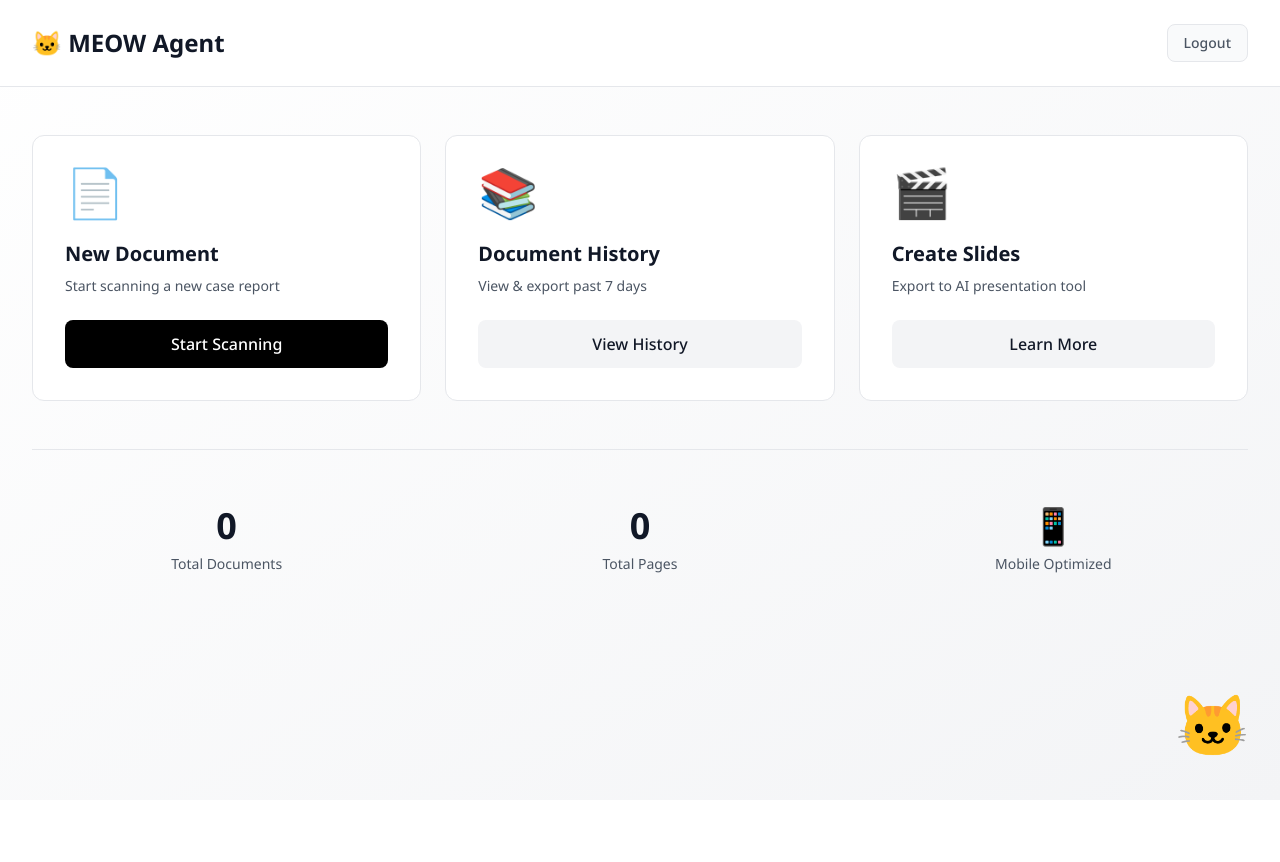
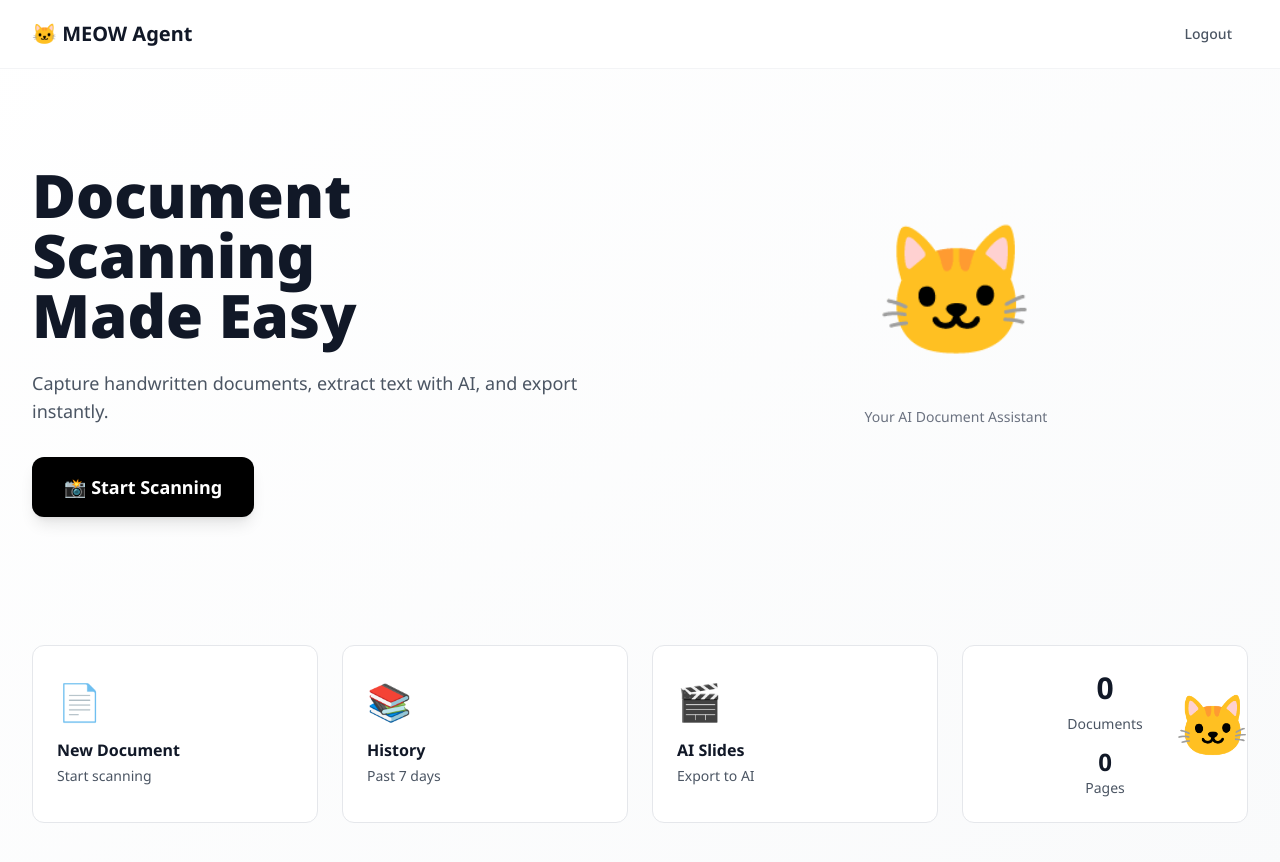
Before and after one commit to Aimclinton/meow-agent, a React (Vite) app: page / in a window 1280 px wide. Both pictures are taken after typing "Sample123", "Sample123" into the empty fields and a click on the button "Set Password". Shown: the top 862 px of the page. Before the commit the page ends 800 px from the top, so only its background shows below. Built offline with nearby package versions, Linux system fonts and the light colour scheme.

Commit message:
✨ Redesign Dashboard: Hero section + cat mascot + modern minimal cards

```diff
--- a/src/pages/MainApp.jsx
+++ b/src/pages/MainApp.jsx
@@ -39,94 +39,116 @@ export default function MainApp() {
   }
 
   return (
-    <div className="min-h-screen bg-gradient-to-br from-white to-gray-100">
+    <div className="min-h-screen bg-gradient-to-br from-white to-gray-50">
       {/* Header */}
-      <header className="bg-white border-b border-gray-200">
-        <div className="max-w-7xl mx-auto px-4 sm:px-6 lg:px-8 py-6 flex justify-between items-center">
-          <h1 className="text-2xl font-bold text-gray-900">🐱 MEOW Agent</h1>
+      <header className="bg-white border-b border-gray-100">
+        <div className="max-w-7xl mx-auto px-4 sm:px-6 lg:px-8 py-4 flex justify-between items-center">
+          <h1 className="text-xl font-bold text-gray-900">🐱 MEOW Agent</h1>
           <button
             onClick={logout}
-            className="px-4 py-2 text-sm font-medium text-gray-600 bg-gray-50 border border-gray-200 rounded-lg hover:bg-gray-100 transition-colors"
+            className="px-4 py-2 text-sm font-medium text-gray-600 hover:text-gray-900 transition-colors"
           >
             Logout
           </button>
         </div>
       </header>
 
+      {/* Hero Section */}
+      <div className="max-w-7xl mx-auto px-4 sm:px-6 lg:px-8 py-16 md:py-24">
+        <div className="grid md:grid-cols-2 gap-12 items-center">
+          {/* Left Content */}
+          <div>
+            <h2 className="text-5xl md:text-6xl font-black text-gray-900 mb-6 leading-tight">
+              Document<br />Scanning<br />Made Easy
+            </h2>
+            <p className="text-lg text-gray-600 mb-8">
+              Capture handwritten documents, extract text with AI, and export instantly.
+            </p>
+            <button
+              onClick={() => setCurrentPage('workflow')}
+              className="px-8 py-4 bg-black hover:bg-gray-900 text-white font-bold text-lg rounded-xl transition-all shadow-lg hover:shadow-xl"
+            >
+              📸 Start Scanning
+            </button>
+          </div>
+
+          {/* Right Cat Mascot */}
+          <div className="text-center">
+            <div className="text-9xl animate-bounce" style={{animationDuration: '3s'}}>
+              🐱
+            </div>
+            <p className="text-gray-500 mt-6 text-sm">Your AI Document Assistant</p>
+          </div>
+        </div>
+      </div>
+
       {/* Main Content */}
-      <main className="max-w-7xl mx-auto px-4 sm:px-6 lg:px-8 py-12">
+      <main className="max-w-7xl mx-auto px-4 sm:px-6 lg:px-8 py-8">
         {currentPage === 'dashboard' && (
           <div>
-            <div className="grid grid-cols-1 md:grid-cols-2 lg:grid-cols-3 gap-6 mb-12">
+            {/* Quick Actions */}
+            <div className="grid grid-cols-1 md:grid-cols-2 lg:grid-cols-4 gap-6 mb-12">
               {/* New Document */}
-              <div className="bg-white rounded-xl border border-gray-200 p-8 cursor-pointer hover:shadow-lg hover:border-gray-300 transition-all">
-                <div className="text-5xl mb-6">📄</div>
-                <h2 className="text-xl font-bold text-gray-900 mb-2">New Document</h2>
-                <p className="text-gray-600 text-sm mb-6">Start scanning a new case report</p>
-                <button
-                  onClick={() => setCurrentPage('workflow')}
-                  className="w-full bg-black hover:bg-gray-800 text-white font-medium py-3 px-4 rounded-lg transition-colors"
-                >
-                  Start Scanning
-                </button>
-              </div>
-
-              {/* Recent Documents */}
-              {documents.slice(-2).map((doc) => (
-                <div key={doc.id} className="bg-white rounded-xl border border-gray-200 p-8 cursor-pointer hover:shadow-lg hover:border-gray-300 transition-all">
-                  <div className="text-5xl mb-6">📋</div>
-                  <h2 className="text-xl font-bold text-gray-900 mb-2 truncate">{doc.title}</h2>
-                  <p className="text-gray-600 text-sm mb-2">{doc.pages.length} pages</p>
-                  <p className="text-gray-500 text-xs mb-6">
-                    Updated: {new Date(doc.updatedAt).toLocaleDateString()}
-                  </p>
-                  <button className="w-full bg-gray-100 hover:bg-gray-200 text-gray-900 font-medium py-3 px-4 rounded-lg text-sm transition-colors">
-                    Continue
-                  </button>
-                </div>
-              ))}
+              <button
+                onClick={() => setCurrentPage('workflow')}
+                className="bg-white rounded-xl border border-gray-200 p-6 text-left hover:shadow-lg hover:border-gray-300 transition-all group"
+              >
+                <div className="text-4xl mb-4 group-hover:scale-110 transition-transform">📄</div>
+                <h3 className="font-bold text-gray-900 mb-1">New Document</h3>
+                <p className="text-gray-600 text-sm">Start scanning</p>
+              </button>
 
               {/* Document History */}
-              <div className="bg-white rounded-xl border border-gray-200 p-8 cursor-pointer hover:shadow-lg hover:border-gray-300 transition-all">
-                <div className="text-5xl mb-6">📚</div>
-                <h2 className="text-xl font-bold text-gray-900 mb-2">Document History</h2>
-                <p className="text-gray-600 text-sm mb-6">View & export past 7 days</p>
-                <button
-                  onClick={() => setCurrentPage('history')}
-                  className="w-full bg-gray-100 hover:bg-gray-200 text-gray-900 font-medium py-3 px-4 rounded-lg transition-colors"
-                >
-                  View History
-                </button>
-              </div>
+              <button
+                onClick={() => setCurrentPage('history')}
+                className="bg-white rounded-xl border border-gray-200 p-6 text-left hover:shadow-lg hover:border-gray-300 transition-all group"
+              >
+                <div className="text-4xl mb-4 group-hover:scale-110 transition-transform">📚</div>
+                <h3 className="font-bold text-gray-900 mb-1">History</h3>
+                <p className="text-gray-600 text-sm">Past 7 days</p>
+              </button>
 
               {/* Create Slides */}
-              <div className="bg-white rounded-xl border border-gray-200 p-8 cursor-pointer hover:shadow-lg hover:border-gray-300 transition-all">
-                <div className="text-5xl mb-6">🎬</div>
-                <h2 className="text-xl font-bold text-gray-900 mb-2">Create Slides</h2>
-                <p className="text-gray-600 text-sm mb-6">Export to AI presentation tool</p>
-                <button className="w-full bg-gray-100 hover:bg-gray-200 text-gray-900 font-medium py-3 px-4 rounded-lg transition-colors">
-                  Learn More
-                </button>
+              <button className="bg-white rounded-xl border border-gray-200 p-6 text-left hover:shadow-lg hover:border-gray-300 transition-all group">
+                <div className="text-4xl mb-4 group-hover:scale-110 transition-transform">🎬</div>
+                <h3 className="font-bold text-gray-900 mb-1">AI Slides</h3>
+                <p className="text-gray-600 text-sm">Export to AI</p>
+              </button>
+
+              {/* Stats */}
+              <div className="bg-white rounded-xl border border-gray-200 p-6 text-center">
+                <div className="text-3xl font-bold text-gray-900 mb-2">{documents.length}</div>
+                <p className="text-gray-600 text-sm">Documents</p>
+                <div className="mt-3 text-2xl font-bold text-gray-900">{documents.reduce((sum, doc) => sum + doc.pages.length, 0)}</div>
+                <p className="text-gray-600 text-sm">Pages</p>
               </div>
             </div>
 
-            {/* Quick Stats */}
-            <div className="grid grid-cols-1 md:grid-cols-3 gap-6 pt-8 border-t border-gray-200">
-              <div className="p-6 text-center">
-                <div className="text-4xl font-bold text-gray-900 mb-2">{documents.length}</div>
-                <p className="text-gray-600 text-sm">Total Documents</p>
+            {/* Recent Documents */}
+            {documents.length > 0 && (
+              <div className="mb-12">
+                <h3 className="text-2xl font-bold text-gray-900 mb-6">Recent Documents</h3>
+                <div className="grid grid-cols-1 md:grid-cols-2 lg:grid-cols-3 gap-6">
+                  {documents.slice(-3).map((doc) => (
+                    <div key={doc.id} className="bg-white rounded-xl border border-gray-200 p-6 hover:shadow-lg hover:border-gray-300 transition-all">
+                      <div className="flex items-start justify-between mb-4">
+                        <div>
+                          <h3 className="font-bold text-gray-900 truncate">{doc.title}</h3>
+                          <p className="text-sm text-gray-500 mt-1">{doc.pages.length} pages</p>
+                        </div>
+                        <div className="text-2xl">📄</div>
+                      </div>
+                      <p className="text-xs text-gray-500 mb-4">
+                        Updated: {new Date(doc.updatedAt).toLocaleDateString()}
+                      </p>
+                      <button className="w-full px-4 py-2 bg-gray-100 hover:bg-gray-200 text-gray-900 font-medium rounded-lg text-sm transition-colors">
+                        Open
+                      </button>
+                    </div>
+                  ))}
+                </div>
               </div>
-              <div className="p-6 text-center">
-                <div className="text-4xl font-bold text-gray-900 mb-2">
-                  {documents.reduce((sum, doc) => sum + doc.pages.length, 0)}
-                </div>
-                <p className="text-gray-600 text-sm">Total Pages</p>
-              </div>
-              <div className="p-6 text-center">
-                <div className="text-4xl font-bold text-gray-900 mb-2">📱</div>
-                <p className="text-gray-600 text-sm">Mobile Optimized</p>
-              </div>
-            </div>
+            )}
           </div>
         )}
       </main>
```
